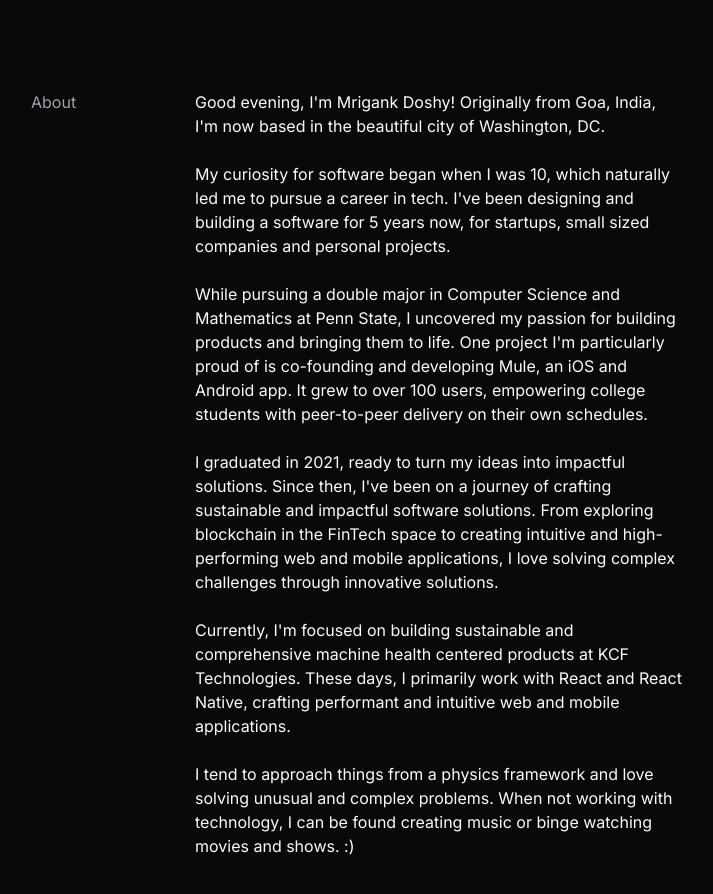
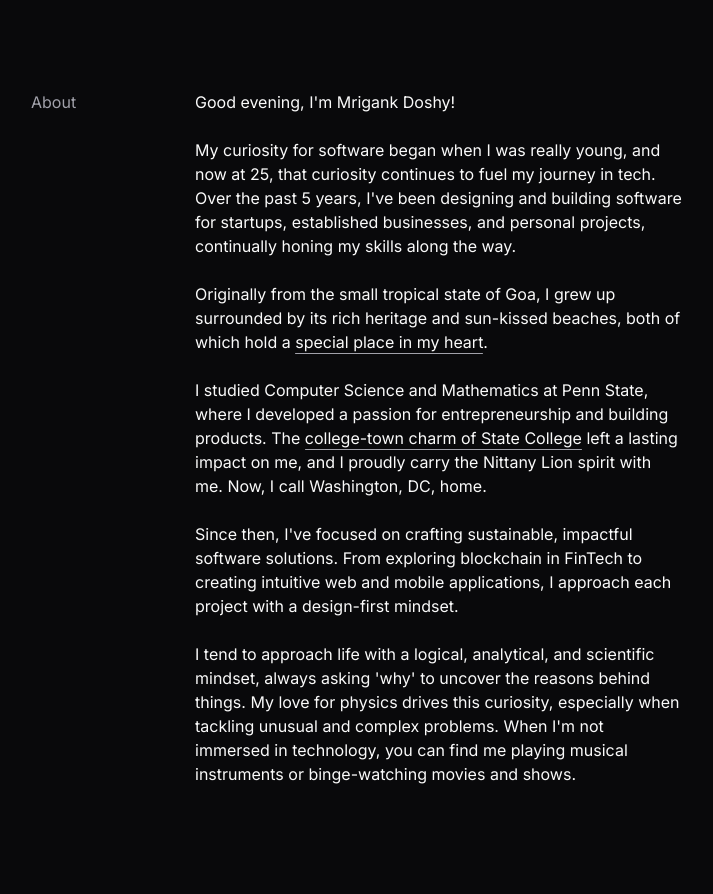
Before and after one commit to mrigankdoshy/personal-website-v2, a Next.js app: page /about in a window 1280 px wide. Shown: the part 590-1484 px from the top of the page, without its empty margins (283-996 px from the left). Built offline with nearby package versions, Linux system fonts and the light colour scheme.

Commit message:
feat: update about me

```diff
--- a/package.json
+++ b/package.json
@@ -25,6 +25,7 @@
     "@radix-ui/react-slot": "^1.1.1",
     "class-variance-authority": "^0.7.1",
     "clsx": "^2.1.1",
+    "date-fns": "^4.1.0",
     "framer-motion": "^11.15.0",
     "lucide-react": "^0.469.0",
     "next": "^15.1.3",
--- a/src/features/about/about.tsx
+++ b/src/features/about/about.tsx
@@ -3,7 +3,12 @@
 import { Gallery } from '@/features/about/gallery';
 import { Greeting } from '@/features/about/greeting';
 import { Section } from '@/features/about/section';
+import { Link } from '@/shared/ui/link';
+import { differenceInYears } from 'date-fns';
 import { CSSProperties } from 'react';
+
+const age = differenceInYears(new Date(), new Date(1999, 7, 12));
+const yearsOfExperience = new Date().getFullYear() - 2019;
 
 export function About() {
   return (
@@ -29,43 +34,56 @@ export function About() {
         <Section heading="About" alignment="left">
           <div className="flex flex-col gap-6">
             <p>
-              <Greeting /> I&apos;m Mrigank Doshy! Originally from Goa, India,
-              I&apos;m now based in the beautiful city of Washington, DC.
+              <Greeting /> I&apos;m Mrigank Doshy!
             </p>
             <p>
-              My curiosity for software began when I was 10, which naturally led
-              me to pursue a career in tech. I&apos;ve been designing and
-              building a software for {new Date().getFullYear() - 2019} years
-              now, for startups, small sized companies and personal projects.
+              My curiosity for software began when I was really young, and now
+              at {age}, that curiosity continues to fuel my journey in tech.
+              Over the past {yearsOfExperience} years, I&apos;ve been designing
+              and building software for startups, established businesses, and
+              personal projects, continually honing my skills along the way.
             </p>
             <p>
-              While pursuing a double major in Computer Science and Mathematics
-              at Penn State, I uncovered my passion for building products and
-              bringing them to life. One project I&apos;m particularly proud of
-              is co-founding and developing Mule, an iOS and Android app. It
-              grew to over 100 users, empowering college students with
-              peer-to-peer delivery on their own schedules.
+              Originally from the small tropical state of{' '}
+              <Link href="https://g.co/kgs/cjBeBpD">Goa</Link>, I grew up
+              surrounded by its rich heritage and sun-kissed beaches, both of
+              which hold a{' '}
+              <Link
+                href="https://www.youtube.com/watch?v=Cyo0IiXYIvI"
+                underline
+              >
+                special place in my heart
+              </Link>
+              .
             </p>
             <p>
-              I graduated in 2021, ready to turn my ideas into impactful
-              solutions. Since then, I&apos;ve been on a journey of crafting
-              sustainable and impactful software solutions. From exploring
-              blockchain in the FinTech space to creating intuitive and
-              high-performing web and mobile applications, I love solving
-              complex challenges through innovative solutions.
+              I studied Computer Science and Mathematics at{' '}
+              <Link href="https://www.psu.edu">Penn State</Link>, where I
+              developed a passion for entrepreneurship and building products.
+              The{' '}
+              <Link
+                href="https://www.youtube.com/watch?v=D8591xRMIv8"
+                underline
+              >
+                college-town charm of State College
+              </Link>{' '}
+              left a lasting impact on me, and I proudly carry the Nittany Lion
+              spirit with me. Now, I call{' '}
+              <Link href="https://g.co/kgs/sdLx9w8">Washington, DC</Link>, home.
             </p>
             <p>
-              Currently, I&apos;m focused on building sustainable and
-              comprehensive machine health centered products at KCF
-              Technologies. These days, I primarily work with React and React
-              Native, crafting performant and intuitive web and mobile
-              applications.
+              Since then, I&apos;ve focused on crafting sustainable, impactful
+              software solutions. From exploring blockchain in FinTech to
+              creating intuitive web and mobile applications, I approach each
+              project with a design-first mindset.
             </p>
             <p>
-              I tend to approach things from a physics framework and love
-              solving unusual and complex problems. When not working with
-              technology, I can be found creating music or binge watching movies
-              and shows. :)
+              I tend to approach life with a logical, analytical, and scientific
+              mindset, always asking &apos;why&apos; to uncover the reasons
+              behind things. My love for physics drives this curiosity,
+              especially when tackling unusual and complex problems. When
+              I&apos;m not immersed in technology, you can find me playing
+              musical instruments or binge-watching movies and shows.
             </p>
           </div>
         </Section>
--- a/src/features/about/section.tsx
+++ b/src/features/about/section.tsx
@@ -3,11 +3,9 @@
 import { cn } from '@/shared/utils/cn';
 import { ReactNode } from 'react';
 
-type Alignment = 'right' | 'left';
-
 type SectionProps = Readonly<{
   heading: string;
-  alignment: Alignment;
+  alignment: 'right' | 'left';
   children: ReactNode;
 }>;
 
```
Also changed, not shown: 1 other file (tests, documents, lock files or other folders).
